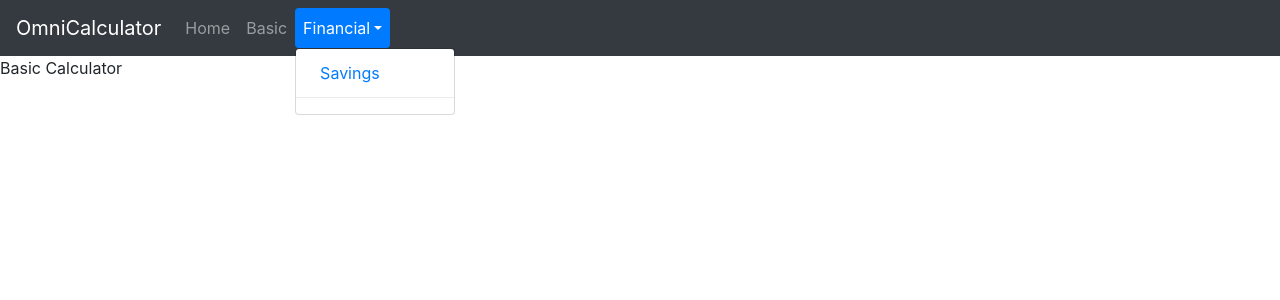
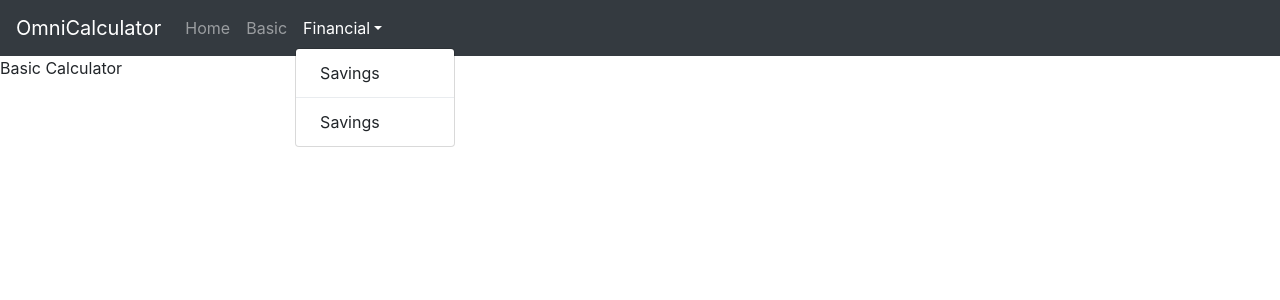
Before and after one commit to dfabert/CalculatorApp, a React (Create React App) app in the folder client/: page / in a window 1280 px wide. Both pictures are taken after a click on the button "Financial". Shown: the top 300 px of the page. Built offline with nearby package versions, Linux system fonts and the light colour scheme.

Commit message:
fixed navbar issues to avoid trouble with deployment

```diff
--- a/client/src/App.js
+++ b/client/src/App.js
@@ -1,5 +1,5 @@
 import React from "react";
-import { BrowserRouter as Router, Route, Switch } from "react-router-dom";
+import { BrowserRouter as Router, Route } from "react-router-dom";
 import NavTabs from './NavTabs';
 import Basic from './calculators/Basic';
 import Savings from './calculators/Savings';
--- a/client/src/NavTabs.js
+++ b/client/src/NavTabs.js
@@ -2,22 +2,22 @@
 import Nav from 'react-bootstrap/Nav';
 import Navbar from 'react-bootstrap/Navbar';
 import NavDropdown from 'react-bootstrap/NavDropdown';
+import { Link } from "react-router-dom";
 
 
 function NavTabs() {
-  var activeKey = '1';
-  const handleSelect  = (eventKey) => activeKey = '${eventKey}';
 
   return (
 <>
   <Navbar bg="dark" variant="dark" sticky='top'>
-    <Navbar.Brand href="/">OmniCalculator</Navbar.Brand>
-    <Nav className="justify-content-center" variant='pills' onSelect={handleSelect}>
-      <Nav.Link eventKey='1' href="/">Home</Nav.Link>
-      <Nav.Link eventKey='2' href="/Basic">Basic</Nav.Link>
+    <Navbar.Brand as={Link} to="/">OmniCalculator</Navbar.Brand>
+    <Nav className="justify-content-center">
+      <Nav.Link as={Link} to="/">Home</Nav.Link>
+      <Nav.Link as={Link} to="/Basic">Basic</Nav.Link>
       <NavDropdown title="Financial" id="basic-nav-dropdown">
-        <NavDropdown.Item href="#action/3.1"><a href="/Financial/Savings">Savings</a></NavDropdown.Item>
+        <NavDropdown.Item href="#action/3.1" as={Link} to="/Financial/Savings">Savings</NavDropdown.Item>
         <NavDropdown.Divider />
+        <NavDropdown.Item href="#action/3.1" as={Link} to="/Financial/Savings">Savings</NavDropdown.Item>
       </NavDropdown>
     </Nav>
   </Navbar>
```
